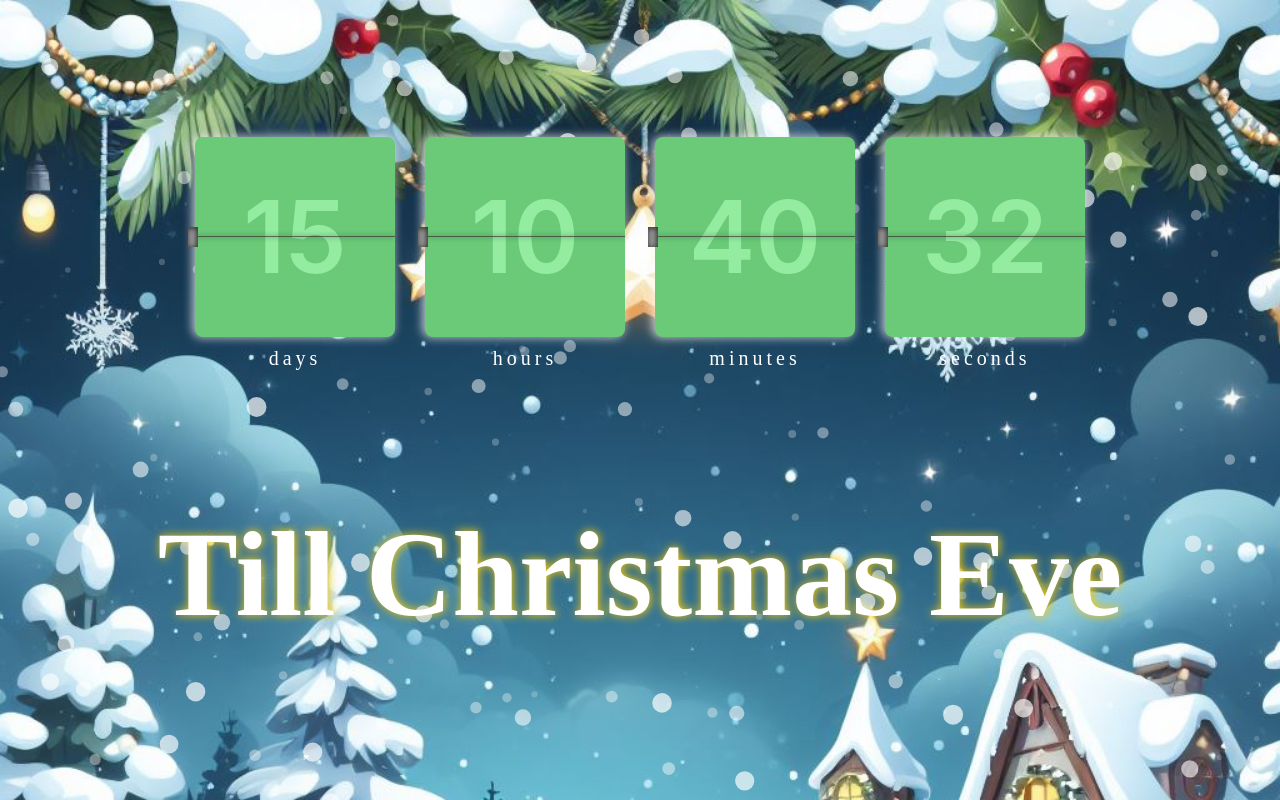
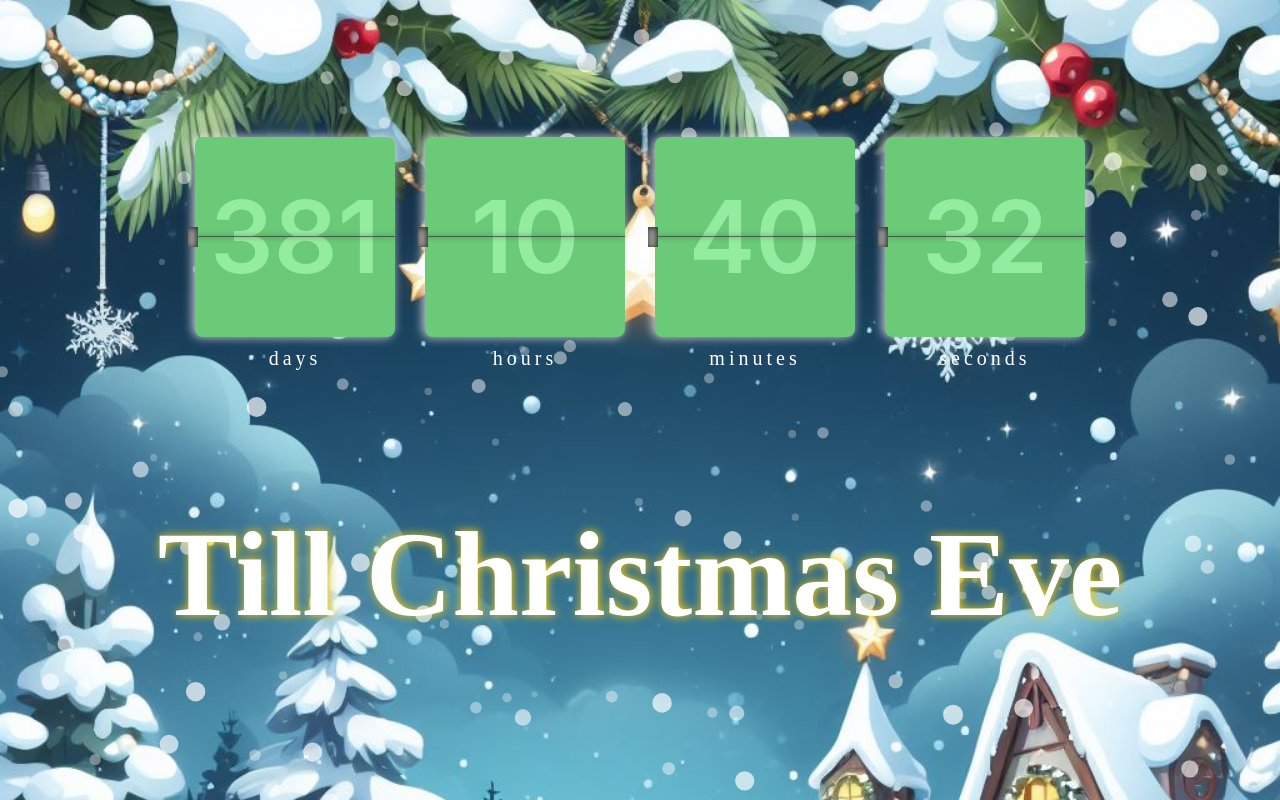
Before and after one commit to MikaValjakka/ChristmasCountdown, a React (Create React App) app: page / in a window 1280 px wide. Built offline with nearby package versions, Linux system fonts and the light colour scheme; a web font is replaced by a local one.

Commit message:
Countdown to 2024 Christmas 	modified:   src/App.js

```diff
--- a/src/App.js
+++ b/src/App.js
@@ -78,7 +78,7 @@ function Countdown() {
   });
 
   useEffect(() => {
-    const COUNTDOWNTIME_TARGET = new Date("2023-12-25T00:00:00");
+    const COUNTDOWNTIME_TARGET = new Date("2024-12-25T00:00:00");
     // Calculate time left to COUNTDOWNTIME_TARGET, as days, hours,minutes and seconds
     // Then passing every const as property to setLeftTime state
     // When setLeftTime state changes, the component re-renders and time is re-painted to DOM
```
